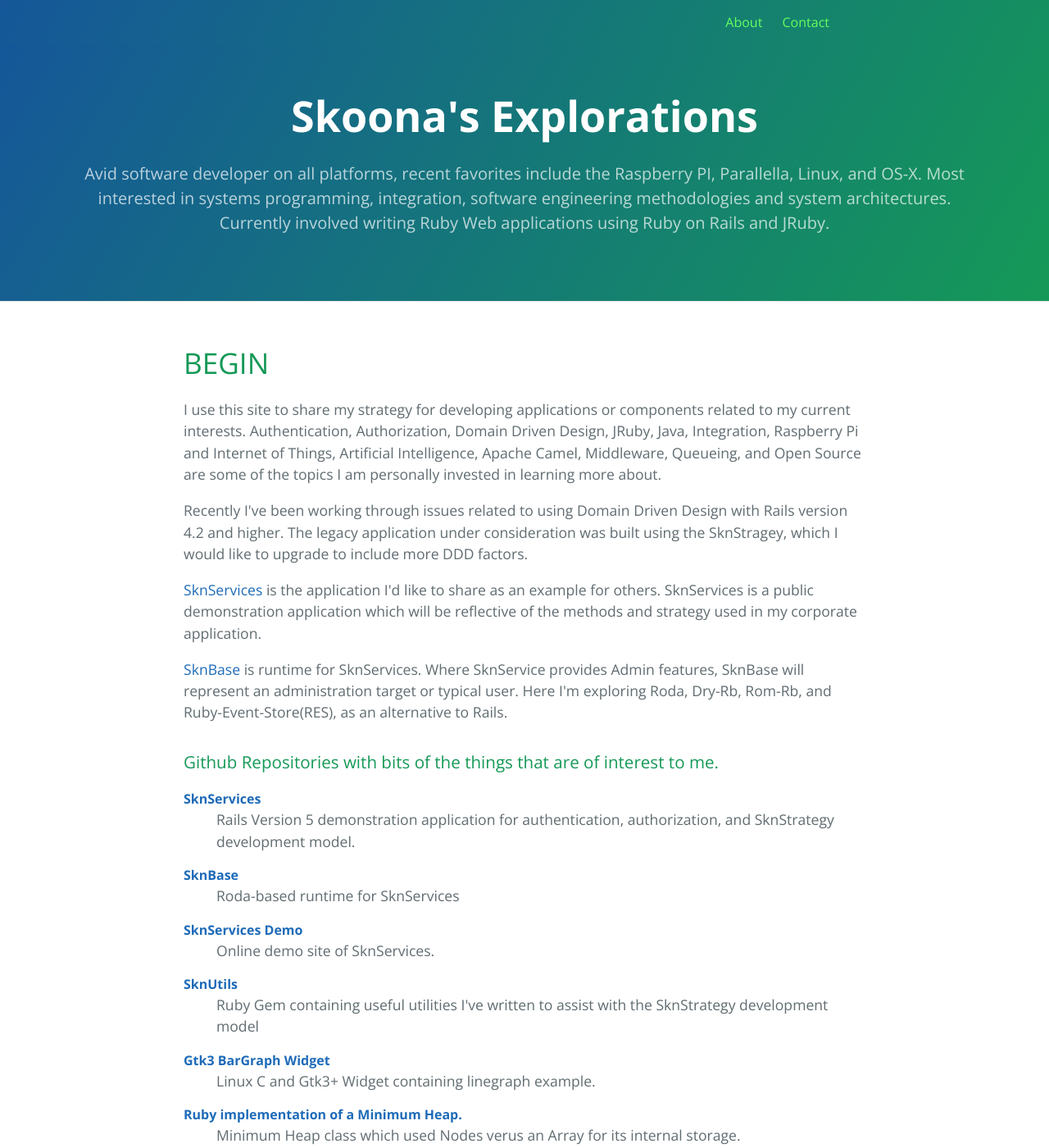
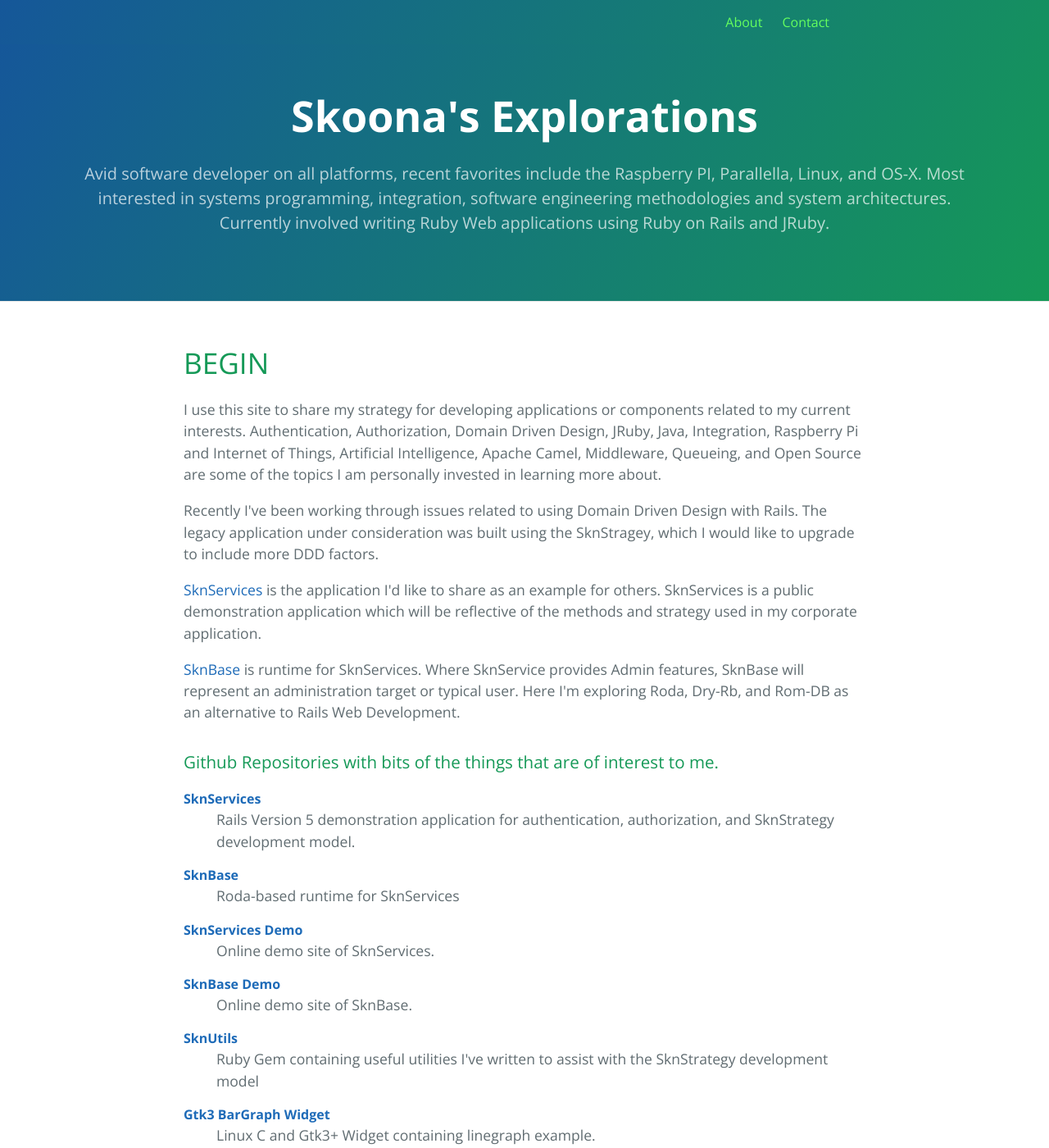
Before and after one commit to skoona/skoona.github.io, a Jekyll site: the page built from index.html, in a window 1280 px wide and 1400 px high. Shown: the whole window at 82% size. Built offline with Jekyll 4.4.1, drawn with Linux system fonts in a browser that asks for light colours; comment, search, counter and statistics services are not loaded.

Commit message:
Updating Roda related Apps.

```diff
--- a/index.html
+++ b/index.html
@@ -14,15 +14,15 @@
     Queueing, and Open Source are some of the topics I am personally invested in learning more about.
 </p>
 
-<p>Recently I've been working through issues related to using Domain Driven Design with Rails version 4.2 and higher.  The
+<p>Recently I've been working through issues related to using Domain Driven Design with Rails.  The
 	legacy application under consideration was built using the SknStragey, which I would like to upgrade to include more DDD factors.</p>
 
 <p><a href="https://skoona.github.io/SknServices/">SknServices</a> is the application I'd like to share as an example for others.  SknServices
 	is a public demonstration application which will be reflective of the methods and strategy used in my corporate application.</p>
 
 <p><a href="https://skoona.github.io/skn_base/">SknBase</a> is runtime for SknServices.  Where SknService provides Admin features, SknBase
-	will represent an administration target or typical user.  Here I'm exploring Roda, Dry-Rb, Rom-Rb, and Ruby-Event-Store(RES), as an
-	alternative to Rails.</p>
+	will represent an administration target or typical user.  Here I'm exploring Roda, Dry-Rb, and Rom-DB as an
+	alternative to Rails Web Development.</p>
 
 
 <h3>Github Repositories with bits of the things that are of interest to me.</h3>
@@ -33,12 +33,14 @@
 	<dd>Roda-based runtime for SknServices</dd>
 	<dt><a href="http://vserv.skoona.net:8080/">SknServices Demo</a></dt>
 	<dd>Online demo site of SknServices.</dd>
+	<dt><a href="http://vserv.skoona.net:8585/">SknBase Demo</a></dt>
+	<dd>Online demo site of SknBase.</dd>
 	<dt><a href="https://skoona.github.io/skn_utils/">SknUtils</a></dt>
 	<dd>Ruby Gem containing useful utilities I've written to assist with the SknStrategy development model</dt>
 	<dt><a href="https://skoona.github.io/glinegraph-cairo/">Gtk3 BarGraph Widget</a></dt>
 	<dd>Linux C and Gtk3+ Widget containing linegraph example.</dd>
-<dt><a href="https://skoona.github.io/minimum_heap/">Ruby implementation of a Minimum Heap.</a></dt>
-<dd>Minimum Heap class which used Nodes verus an Array for its internal storage.</dd>
+	<dt><a href="https://skoona.github.io/minimum_heap/">Ruby implementation of a Minimum Heap.</a></dt>
+	<dd>Minimum Heap class which used Nodes verus an Array for its internal storage.</dd>
 	<dt><a href="https://skoona.github.io/skn_rpi-display-services/">Gtk3 Rpi Utilities</a></dt>
 	<dd>Linux C and Gtk3+ collection of utility programs designed for use with the Raspberry Pi platform.</dd>
 	<dt><a href="http://gapcmon.sourceforge.net">GApcMon</a></dt>
```
